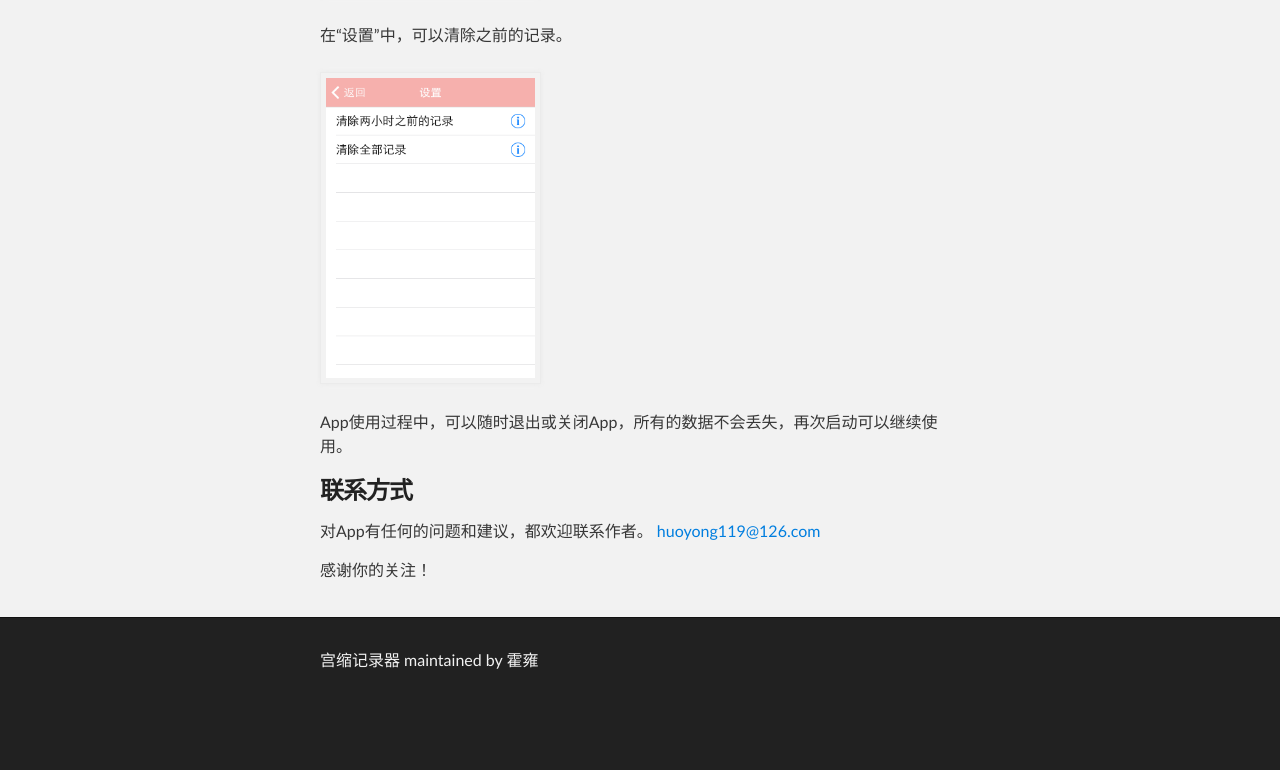
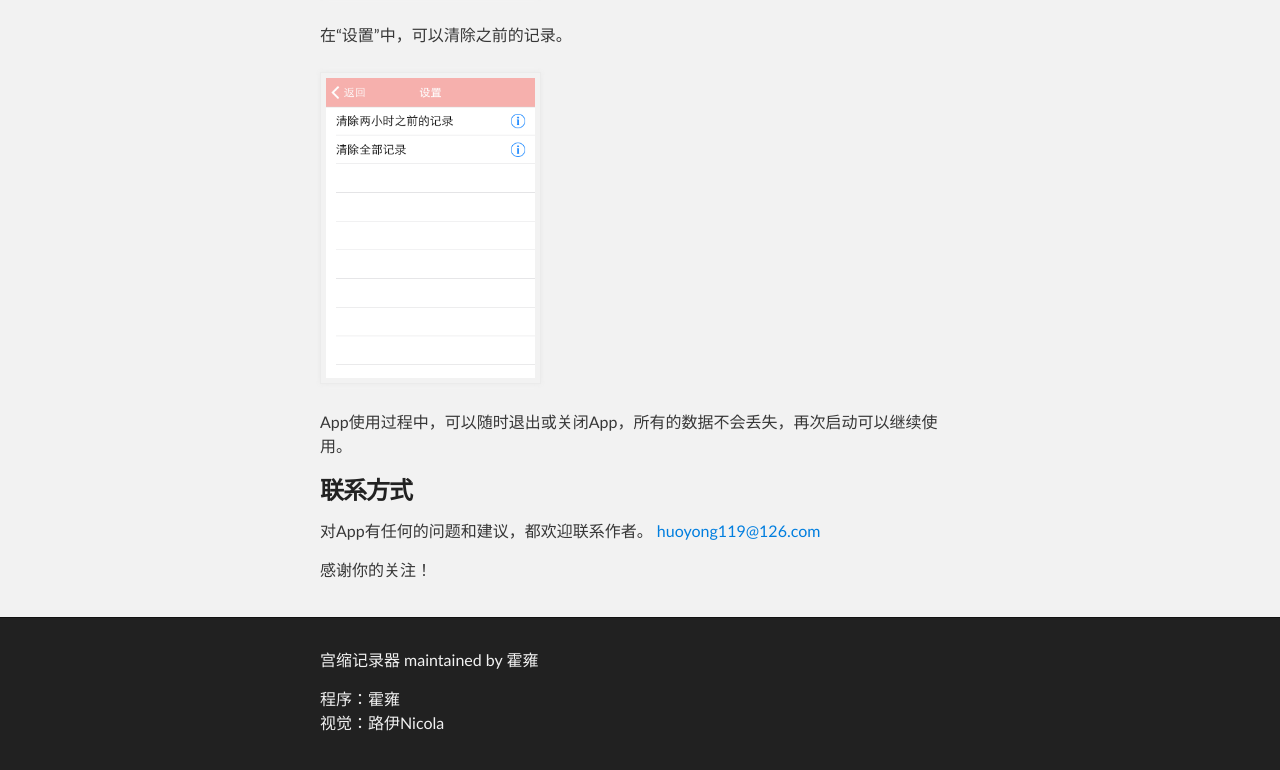
Before and after one commit to liuben/ContractionRecord, a plain HTML site: page index.html in a window 1280 px wide. Shown: the part 1592-2362 px from the top of the page. Before the commit the page ends 2299 px from the top, so only its background shows below. Drawn offline with Linux system fonts and the light colour scheme.

Commit message:
增加开发人员名单

```diff
--- a/index.html
+++ b/index.html
@@ -83,6 +83,7 @@ $ git checkout gh-pages
     <div id="footer_wrap" class="outer">
       <footer class="inner">
         <p class="copyright">宫缩记录器 maintained by 霍雍</a></p>
+    <p>程序：霍雍<br>视觉：路伊Nicola</p>
       </footer>
     </div>
 
```
